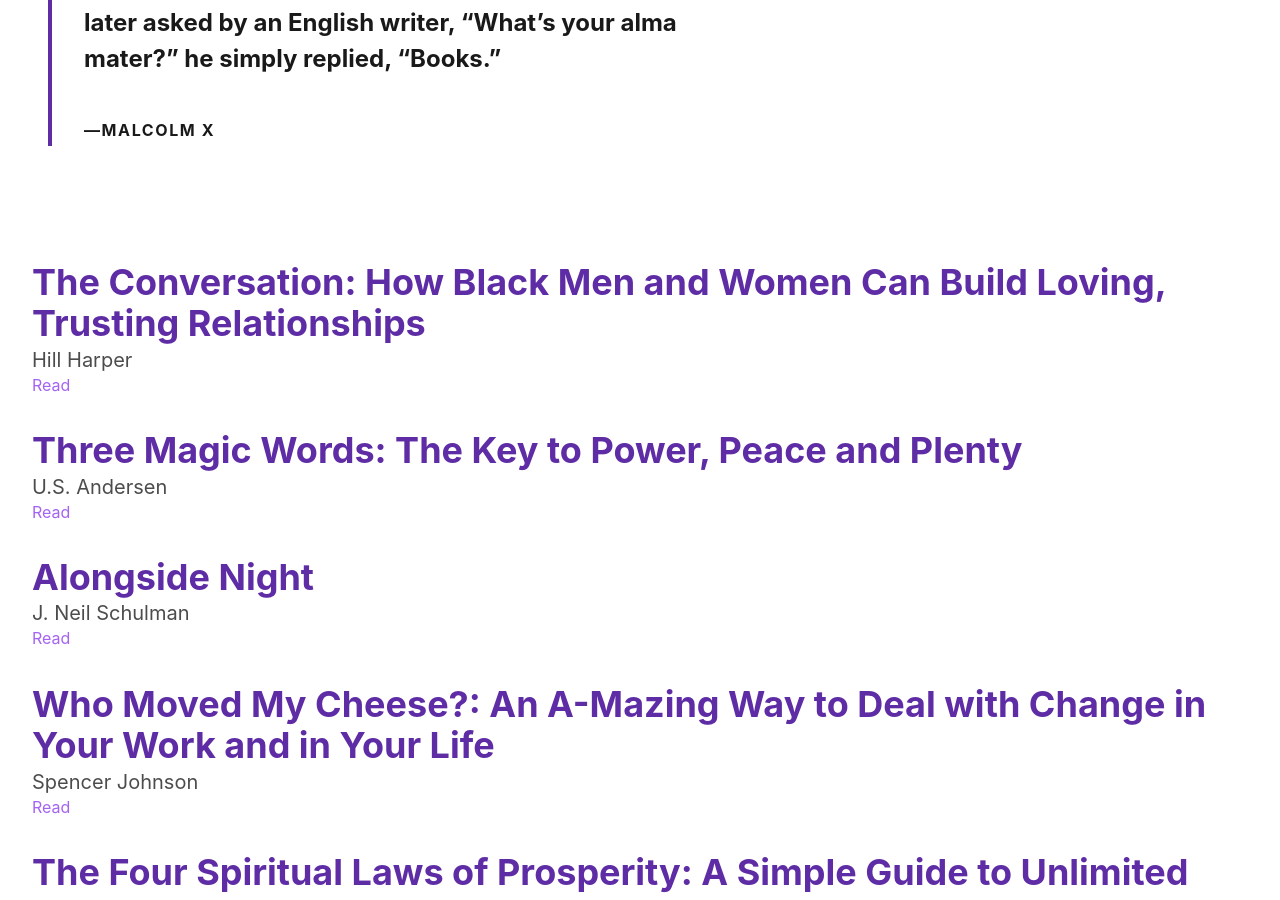
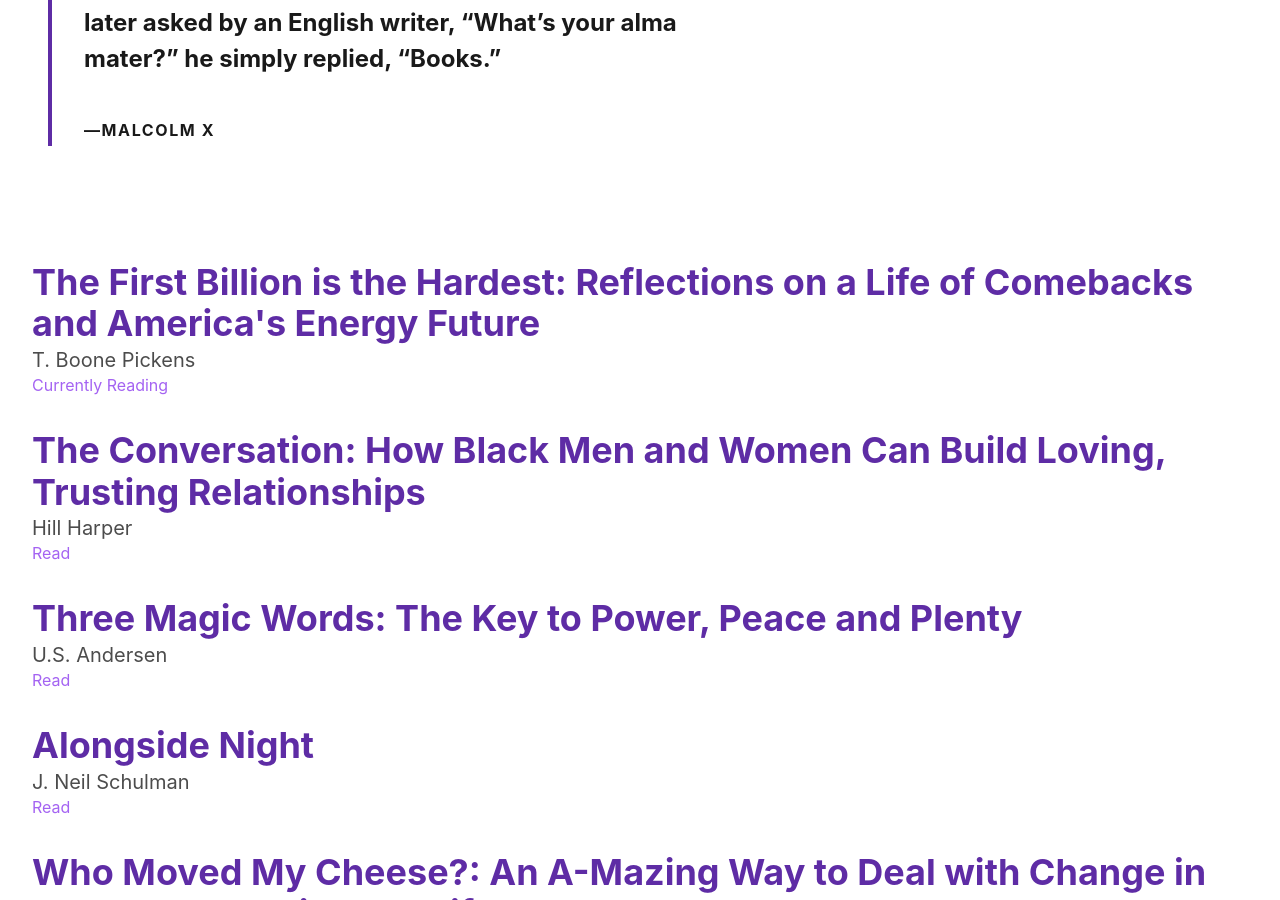
Before and after one commit to bennettchidoro/bc3209.github.io, a Jekyll site: the page built from _pages/books.html, in a window 1280 px wide and 900 px high, scrolled down 744 px. Built offline with Jekyll 4.4.1, drawn with Linux system fonts in a browser that asks for light colours; nearby versions of some CDN libraries.

Commit message:
feat: :books: add new book

```diff
--- a/_data/books.json
+++ b/_data/books.json
@@ -1,4 +1,9 @@
 [
+  {
+    "title": "The First Billion is the Hardest: Reflections on a Life of Comebacks and America's Energy Future",
+    "author": "T. Boone Pickens",
+    "status":"Currently Reading",
+  },
   {
     "title": "The Conversation: How Black Men and Women Can Build Loving, Trusting Relationships",
     "author": "Hill Harper",
```
